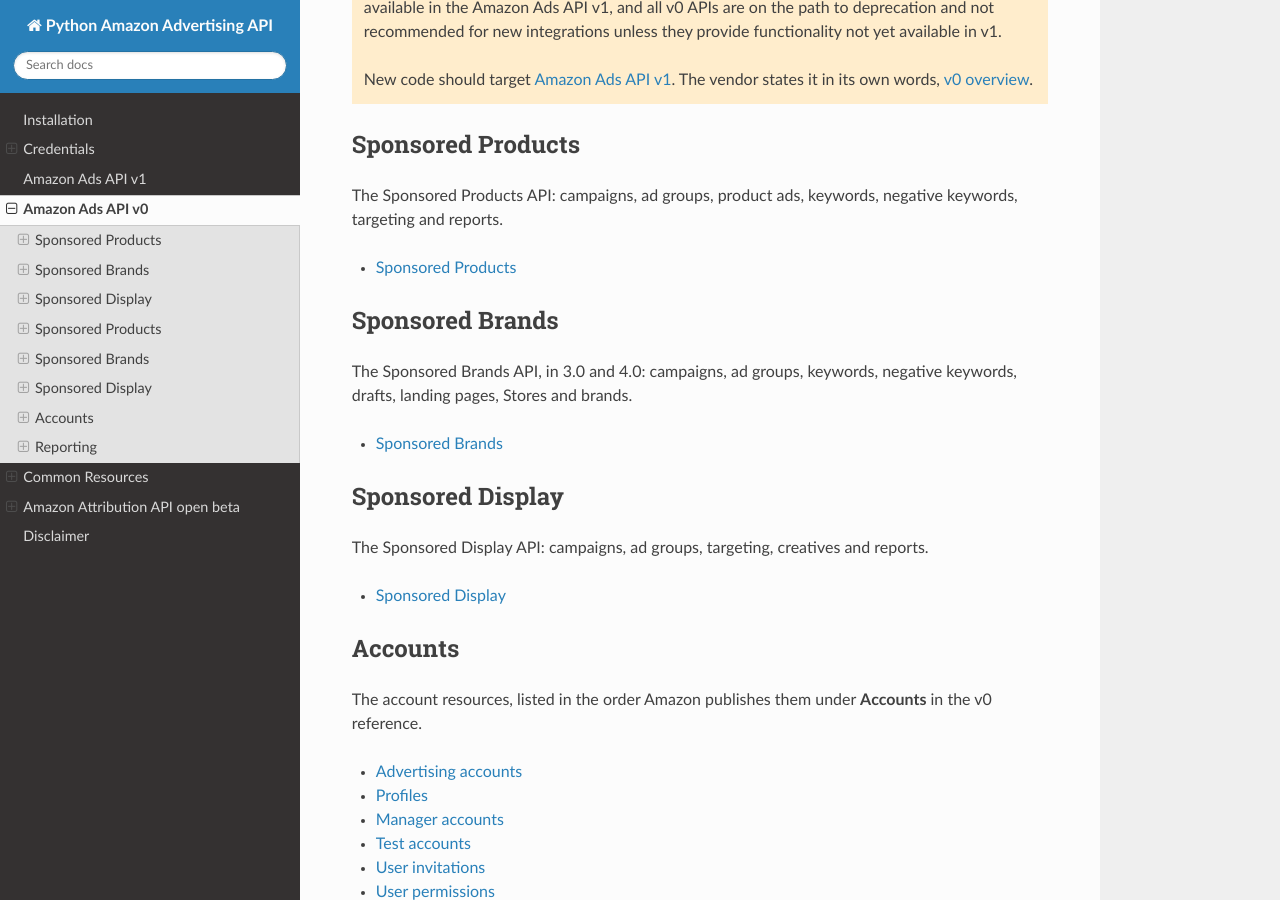
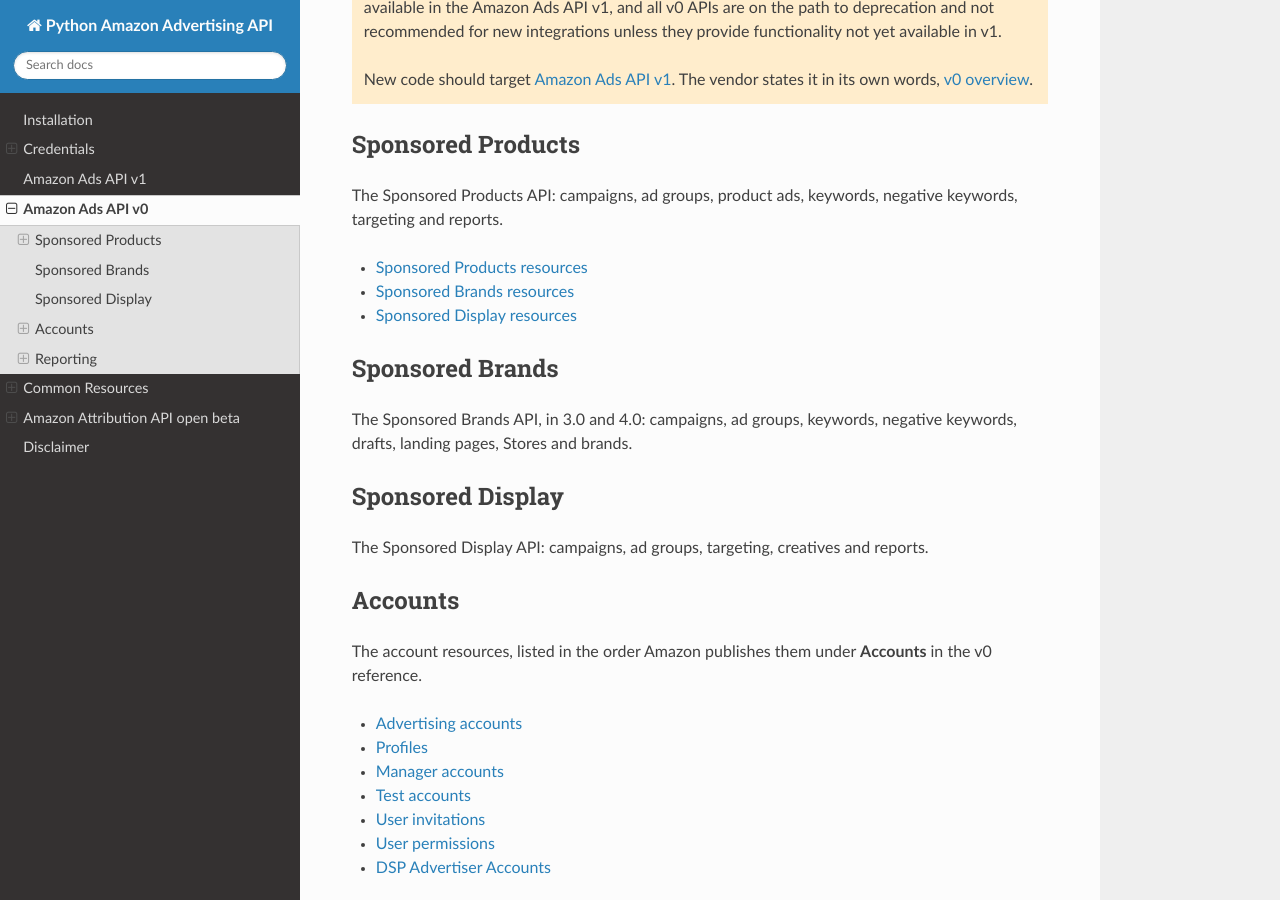
Before and after one commit to denisneuf/python-amazon-ad-api, a Sphinx documentation site: the page built from docs/v0.rst, in a window 1280 px wide and 900 px high, scrolled down 397 px. Built offline with Sphinx 7.4.7 and the Read the Docs theme 3.1.0, drawn with Linux system fonts in a browser that asks for light colours; part of the change alters nothing that is shown.

Commit message:
docs: single product toctree and distinct titles so the sidebar stops repeating labels

```diff
--- a/docs/sb.rst
+++ b/docs/sb.rst
@@ -1,5 +1,5 @@
-Sponsored Brands
-================
+Sponsored Brands resources
+==========================
 
 ..  toctree::
     :maxdepth: 1
--- a/docs/sd.rst
+++ b/docs/sd.rst
@@ -1,5 +1,5 @@
-Sponsored Display
-=================
+Sponsored Display resources
+===========================
 
 ..  toctree::
     :maxdepth: 1
--- a/docs/sp.rst
+++ b/docs/sp.rst
@@ -1,5 +1,5 @@
-Sponsored Products
-==================
+Sponsored Products resources
+============================
 
 .. list-table::
     :header-rows: 0
--- a/docs/v0.rst
+++ b/docs/v0.rst
@@ -21,13 +21,6 @@ no unified equivalent yet.
 
 .. _`v0 overview`: https://advertising.amazon.com/API/docs/en-us/reference/v0-overview
 
-.. toctree::
-    :maxdepth: 1
-    :hidden:
-
-    sp
-    sb
-    sd
 
 Sponsored Products
 ------------------
@@ -35,10 +28,14 @@ Sponsored Products
 The Sponsored Products API: campaigns, ad groups, product ads, keywords,
 negative keywords, targeting and reports.
 
+
 .. toctree::
     :maxdepth: 1
 
     sp
+    sb
+    sd
+
 
 Sponsored Brands
 ----------------
@@ -46,21 +43,11 @@ Sponsored Brands
 The Sponsored Brands API, in 3.0 and 4.0: campaigns, ad groups, keywords,
 negative keywords, drafts, landing pages, Stores and brands.
 
-.. toctree::
-    :maxdepth: 1
-
-    sb
-
 Sponsored Display
 -----------------
 
 The Sponsored Display API: campaigns, ad groups, targeting, creatives and
 reports.
-
-.. toctree::
-    :maxdepth: 1
-
-    sd
 
 Accounts
 --------
```
